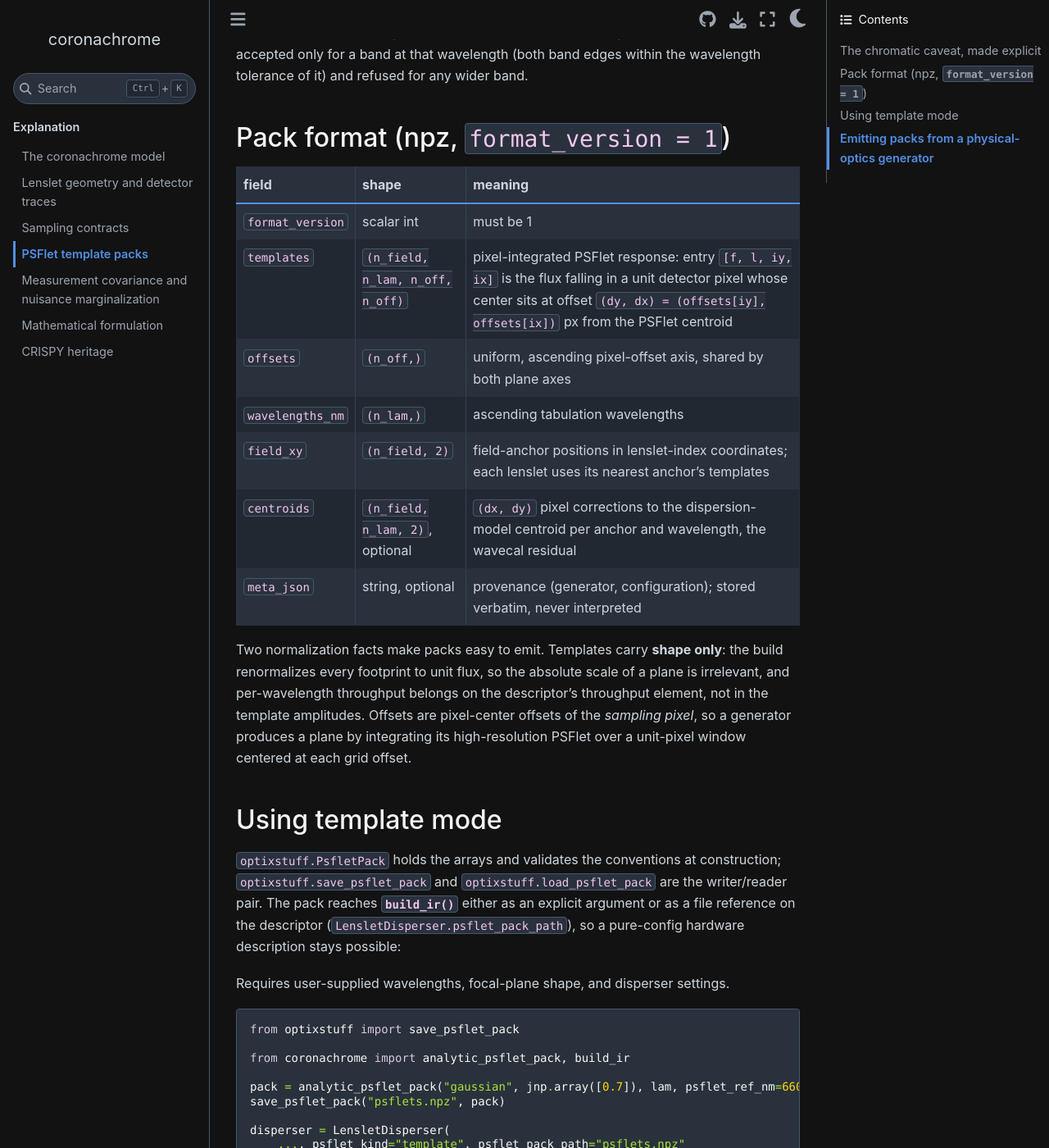
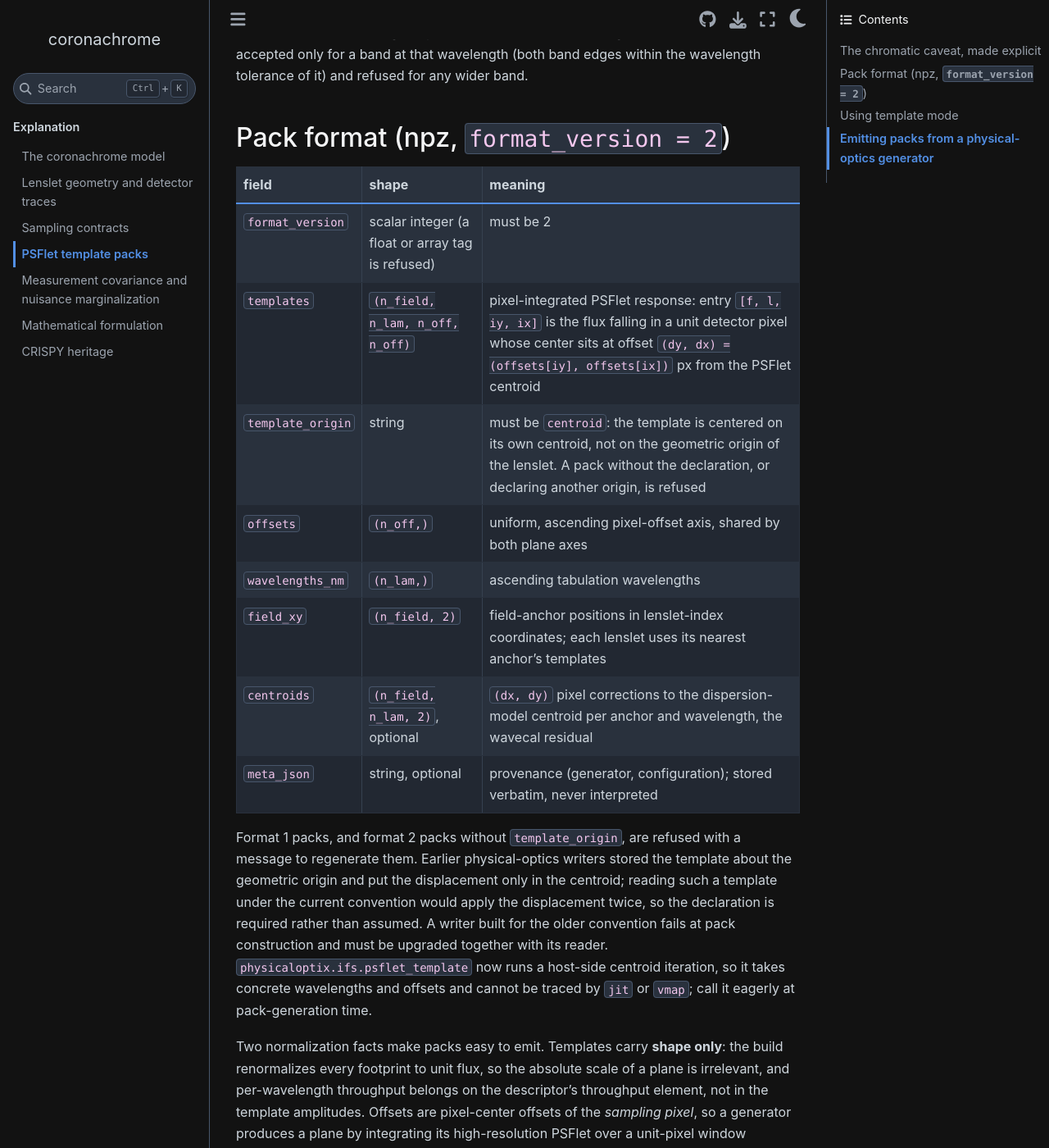
Before and after one commit to CoreySpohn/coronachrome, a Sphinx documentation site: the page built from docs/explanation/psflet_templates.md, in a window 1280 px wide and 1400 px high, scrolled down 805 px. Shown: the whole window at 82% size. Built offline with Sphinx 7.4.7 and the Sphinx Book theme 1.1.4, drawn with Linux system fonts in a browser that asks for light colours; pages that are not in the unit, such as notebooks, are missing from menus.

Commit message:
fix(templates)!: declare the template origin in analytic packs and document pack format 2
BREAKING CHANGE: analytic packs carry template_origin and the documented pack format is 2; older packs must be regenerated.

```diff
--- a/docs/explanation/psflet_templates.md
+++ b/docs/explanation/psflet_templates.md
@@ -44,17 +44,28 @@ extrapolate outside the tabulated range. A pack tabulated at one wavelength is
 monochromatic: it is accepted only for a band at that wavelength (both band
 edges within the wavelength tolerance of it) and refused for any wider band.
 
-## Pack format (npz, `format_version = 1`)
+## Pack format (npz, `format_version = 2`)
 
 | field | shape | meaning |
 |---|---|---|
-| `format_version` | scalar int | must be 1 |
+| `format_version` | scalar integer (a float or array tag is refused) | must be 2 |
 | `templates` | `(n_field, n_lam, n_off, n_off)` | pixel-integrated PSFlet response: entry `[f, l, iy, ix]` is the flux falling in a unit detector pixel whose center sits at offset `(dy, dx) = (offsets[iy], offsets[ix])` px from the PSFlet centroid |
+| `template_origin` | string | must be `centroid`: the template is centered on its own centroid, not on the geometric origin of the lenslet. A pack without the declaration, or declaring another origin, is refused |
 | `offsets` | `(n_off,)` | uniform, ascending pixel-offset axis, shared by both plane axes |
 | `wavelengths_nm` | `(n_lam,)` | ascending tabulation wavelengths |
 | `field_xy` | `(n_field, 2)` | field-anchor positions in lenslet-index coordinates; each lenslet uses its nearest anchor's templates |
 | `centroids` | `(n_field, n_lam, 2)`, optional | `(dx, dy)` pixel corrections to the dispersion-model centroid per anchor and wavelength, the wavecal residual |
 | `meta_json` | string, optional | provenance (generator, configuration); stored verbatim, never interpreted |
+
+Format 1 packs, and format 2 packs without `template_origin`, are refused
+with a message to regenerate them. Earlier physical-optics writers stored the
+template about the geometric origin and put the displacement only in the
+centroid; reading such a template under the current convention would apply the
+displacement twice, so the declaration is required rather than assumed. A
+writer built for the older convention fails at pack construction and must be
+upgraded together with its reader. `physicaloptix.ifs.psflet_template` now runs a
+host-side centroid iteration, so it takes concrete wavelengths and offsets and
+cannot be traced by `jit` or `vmap`; call it eagerly at pack-generation time.
 
 Two normalization facts make packs easy to emit. Templates carry **shape
 only**: the build renormalizes every footprint to unit flux, so the absolute
```
Also changed, not shown: 3 other files.
